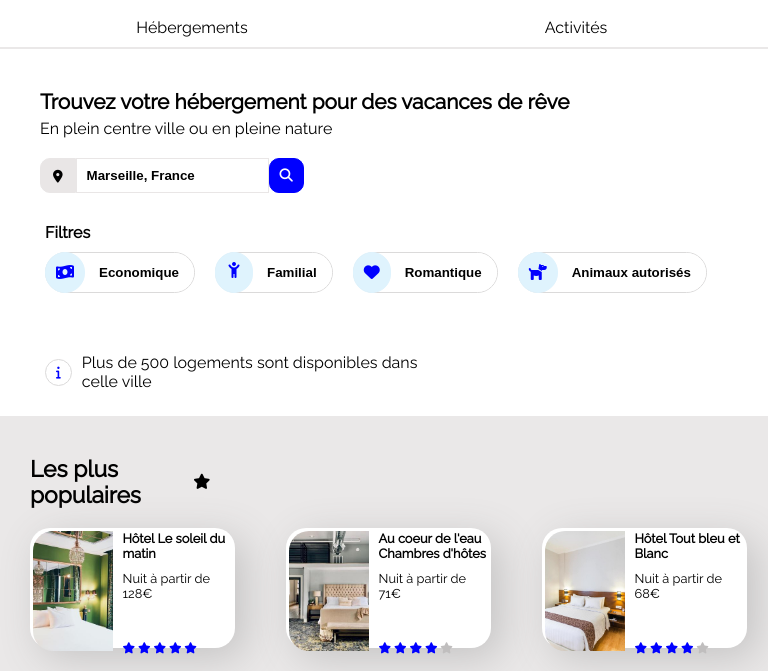
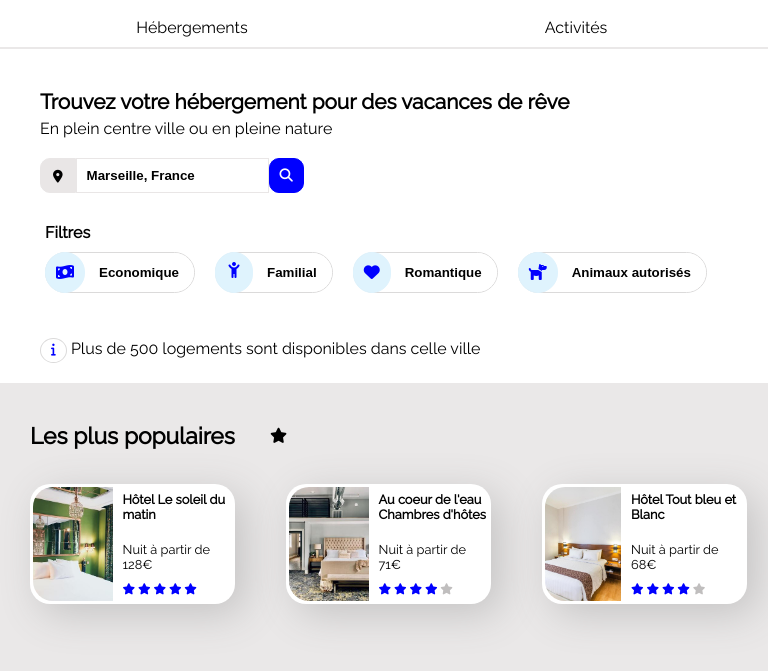
Before and after one commit to MaxMacia/Projet_OpenClassrooms_Booki, a plain HTML site: page index.html in a window 768 px wide. Shown: the part 92-763 px from the top of the page. Drawn offline with Linux system fonts and the light colour scheme.

Commit message:
Modifications mise en page

```diff
--- a/CSS/style.css
+++ b/CSS/style.css
@@ -136,7 +136,6 @@ nav ul a:hover{
 .filtre-element{
     display: flex;
     margin-right: 20px;
-    margin-bottom: 20px;
     border: 1px solid rgb(219, 218, 218);
     border-radius: 90px;
     transition: border 0.5s;
@@ -172,21 +171,13 @@ nav ul a:hover{
     cursor: pointer;
 }
 
-.filtre-message{
-    display: flex;
-    align-items: center;
-    width: 37%;
-    justify-content: space-between;
-    padding: 5px 5px;
-}
-
-.filtre-i{
+#filtre-i{
     color: blue;
     border: 1px solid rgb(219, 218, 218);
     font-size: 0.8em;
-    border-radius: 90px;
+    border-radius: 50%;
     padding: 5px 10px 5px 10px;
-    margin-bottom: 15px;
+
 }
 
 /* Bloc hébergement */
@@ -285,7 +276,7 @@ nav ul a:hover{
 .populaire{
     display: flex;
     flex-direction: column;
-    justify-content: space-around;
+    padding-top: 20px;
     background-color: rgb(234, 232, 232);
     border-radius: 20px;
     flex: 1;
@@ -296,8 +287,8 @@ nav ul a:hover{
     display: flex;
     align-items: center;
     justify-content: space-between;
-    margin: 0px 0px 20px 0px;
-    padding: 40px 20px 0px 30px;
+    margin-bottom: 35px;
+    padding: 20px 20px 0px 30px;
     font-size: 0.95em;
 }
 
@@ -312,7 +303,8 @@ nav ul a:hover{
     background-color: white;
     display: flex;
     width: 80%;
-    margin: 25px 0px 25px 30px;
+    height: 130px;
+    margin: 12px 0px 20px 30px;
     border-radius: 20px;
     padding: 3px;
     box-shadow: 10px 10px 40px rgb(196, 195, 195);
@@ -329,12 +321,12 @@ nav ul a:hover{
     border-top-left-radius: 20px;
     border-bottom-left-radius: 20px;
     width: 40%;
-    height: 120px;
 }
 
 .card-populaire-bloc{
     display:flex;
     flex-direction: column;
+    justify-content: space-around;
     width: 70%;
     padding-left: 10px;
 }
@@ -345,12 +337,11 @@ nav ul a:hover{
 }
 
 .card-populaire-bloc p{
-    margin-bottom: 40px;
+    margin-bottom: 0px;
     font-size: 0.8em;
 }
 
 .etoile-populaire{
-    padding-bottom: 5px;
     color: blue;
     font-size: 0.7em;
 }
@@ -557,16 +548,8 @@ footer{
         flex-wrap: wrap;
     }
 
-    .filtre-message{
-        width: 100%;
-    }
-
-    .filtre-message p{
-        padding-top: 20px;
-    }
-
-    .filtre-i{
-        margin-right: 10px;
+    .filtre-element{
+        margin-bottom: 15px;
     }
 
     /* Bloc hébergement */
@@ -711,18 +694,6 @@ footer{
         margin: 20px 0px 0px 20px;
     }
 
-    .filtre-message{
-        width: 57%;
-    }
-
-    .filtre-message p{
-        padding-top: 5px;
-    }
-
-    .filtre-i{
-        margin-right: 10px;
-    }
-
     /* Bloc hébergement */
 
     #bloc-hebergement{
@@ -737,7 +708,7 @@ footer{
     }
 
     .populaire-titre{
-        width: 30%;
+        width: 40%;
     }
 
     .card-populaire-container{
--- a/index.html
+++ b/index.html
@@ -68,14 +68,10 @@
 						</div>
 					</div>
 				</div>
-				<div class="filtre-message">
-					<div class="filtre-i">
-						<i class="fa-solid fa-info"></i>
-					</div>
-					<p>
-						Plus de 500 logements sont disponibles dans celle ville
-					</p>
-				</div>
+				<p >
+					<i id="filtre-i" class="fa-solid fa-info"></i>
+					Plus de 500 logements sont disponibles dans celle ville
+				</p>
 			</section>
 			<section id="bloc-hebergement">
 				<div class="marseille">
@@ -198,10 +194,8 @@
 							<article class="card-populaire">
 								<img src="images/emile-guillemot-Bj_rcSC5XfE-unsplash.jpg" alt="Photo Hotel le soleil du matin">
 									<div class="card-populaire-bloc">
-										<div>
 											<h3>Hôtel Le soleil du matin</h3>
 											<p>Nuit à partir de 128€</p>
-										</div>
 										<div class="etoile-populaire">
 											<i class="fa-solid fa-star"></i>
 											<i class="fa-solid fa-star"></i>
@@ -216,10 +210,8 @@
 							<article class="card-populaire">
 								<img src="images/aw-creative-VGs8z60yT2c-unsplash.jpg" alt="Photo au coeur de l'eau chambre d'hotes">
 									<div class="card-populaire-bloc">
-										<div>
 											<h3>Au coeur de l'eau Chambres d'hôtes</h3>
 											<p>Nuit à partir de 71€</p>
-										</div>
 										<div class="etoile-populaire">
 											<i class="fa-solid fa-star"></i>
 											<i class="fa-solid fa-star"></i>
@@ -236,10 +228,8 @@
 							<article class="card-populaire">
 								<img src="images/febrian-zakaria-sjvU0THccQA-unsplash.jpg" alt="Photo Hotel tout bleu et blanc">
 									<div class="card-populaire-bloc">
-										<div>
 											<h3>Hôtel Tout bleu et Blanc</h3>
 											<p>Nuit à partir de 68€</p>
-										</div>
 										<div class="etoile-populaire">
 											<i class="fa-solid fa-star"></i>
 											<i class="fa-solid fa-star"></i>
```
